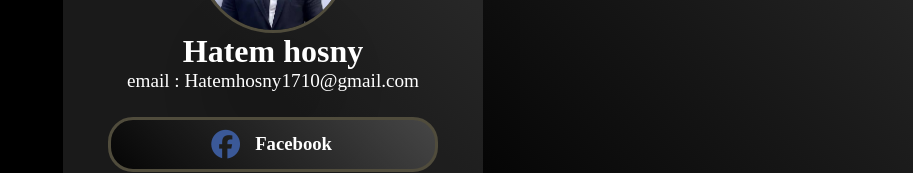
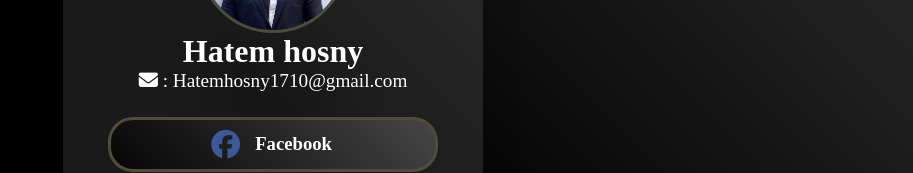
Before and after one commit to lordysad/card, a plain HTML site: page index.html in a window 1280 px wide. Shown: the part 313-486 px from the top of the page, without its empty margins (367-1280 px from the left). Drawn offline with Linux system fonts and the light colour scheme.

Commit message:
Update index.html

```diff
--- a/index.html
+++ b/index.html
@@ -15,8 +15,7 @@
     <div class="container">
         <img src="image/img.jpg" alt="">
         <h2>Hatem hosny</h2>
-        <p>email : Hatemhosny1710@gmail.com</p>
-
+        <p><i class="fa-solid fa-envelope"></i> : Hatemhosny1710@gmail.com</p>
         <div class="social-media">
             <a href="https://www.facebook.com/hatem.hosny.946shab?mibextid=ZbWKwL" class="link">
                 <i class="fa-brands fa-facebook"></i>
```
